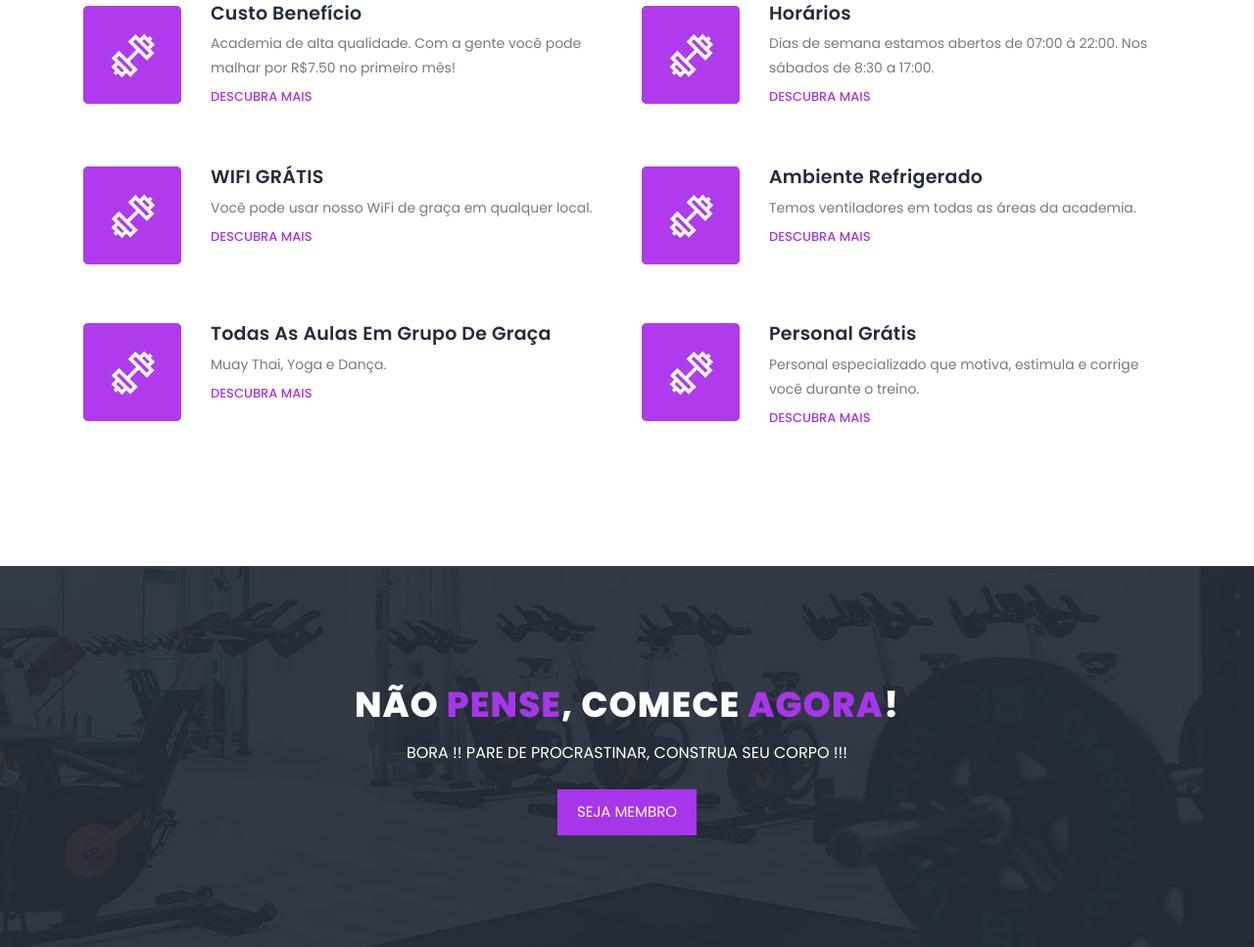
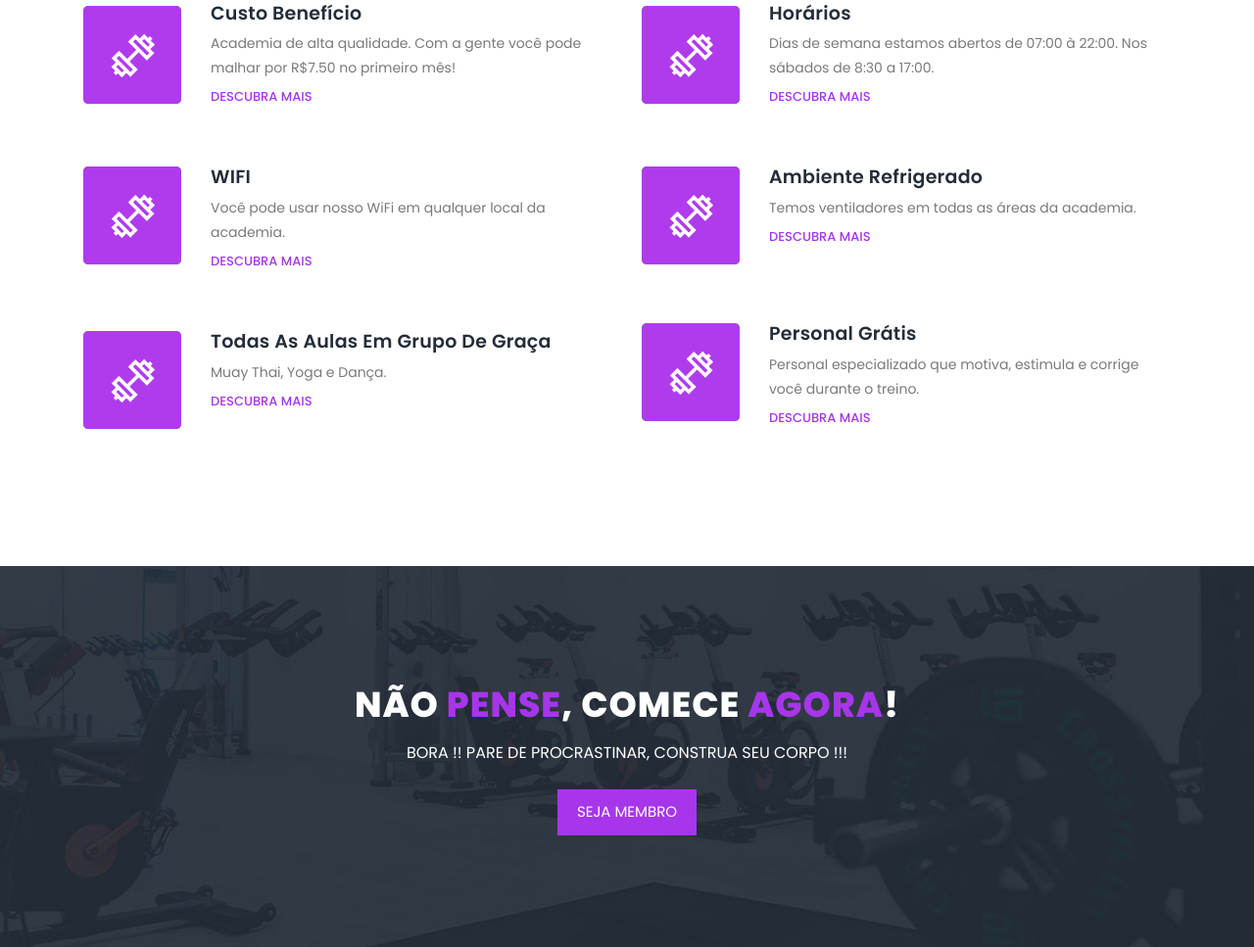
Before and after one commit to gaabrzx/BodyGYM, a plain HTML site: page index.html in a window 1280 px wide. Shown: the part 1113-2080 px from the top of the page at 98% size. Drawn offline with Linux system fonts and the light colour scheme.

Commit message:
wifi correction

```diff
--- a/index.html
+++ b/index.html
@@ -116,8 +116,8 @@ https://templatemo.com/tm-548-training-studio
                                 <img src="assets/images/Picsart_22-12-13_12-26-59-198.png" alt="second one">
                             </div>
                             <div class="right-content">
-                                <h4>WIFI GRÁTIS</h4>
-                                <p>Você pode usar nosso WiFi de graça em qualquer local.</p>
+                                <h4>WIFI</h4>
+                                <p>Você pode usar nosso WiFi em qualquer local da academia.</p>
                                 <a href="#" class="text-button">Descubra mais</a>
                             </div>
                         </li>
```
